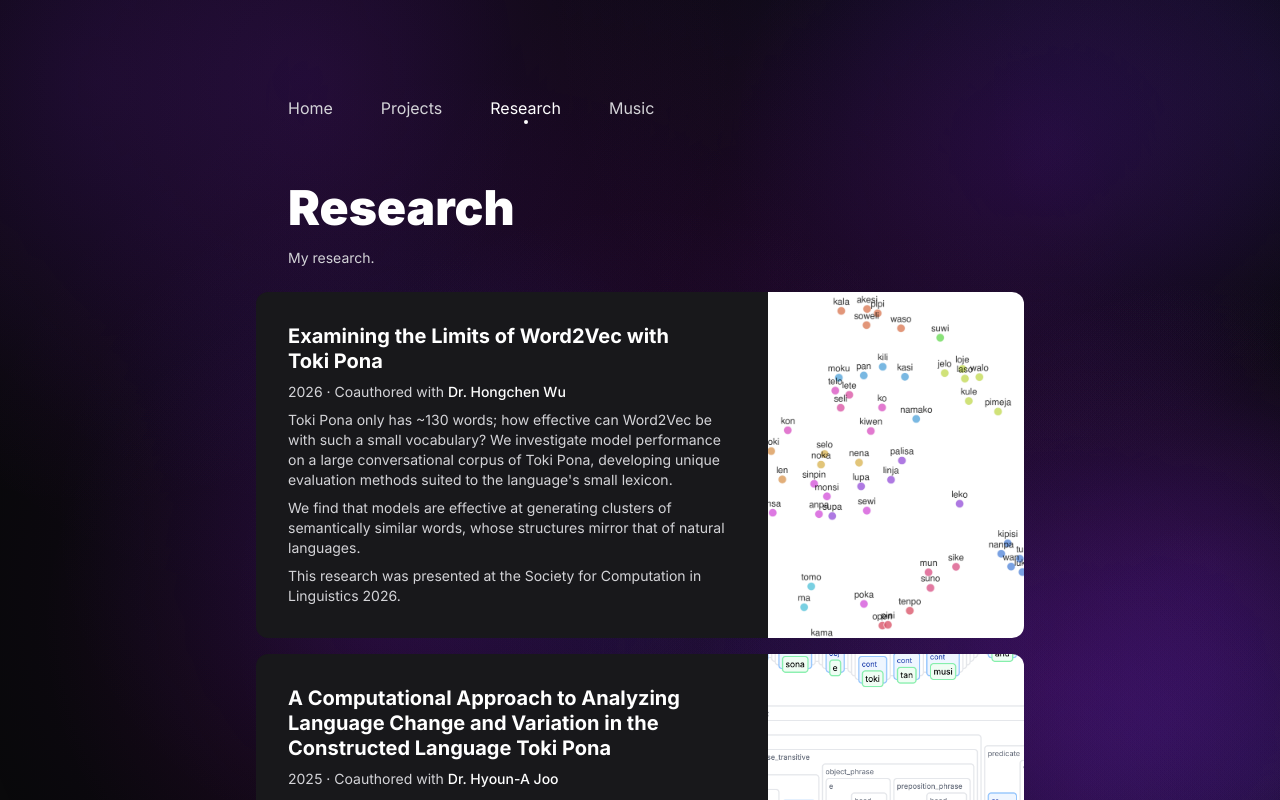
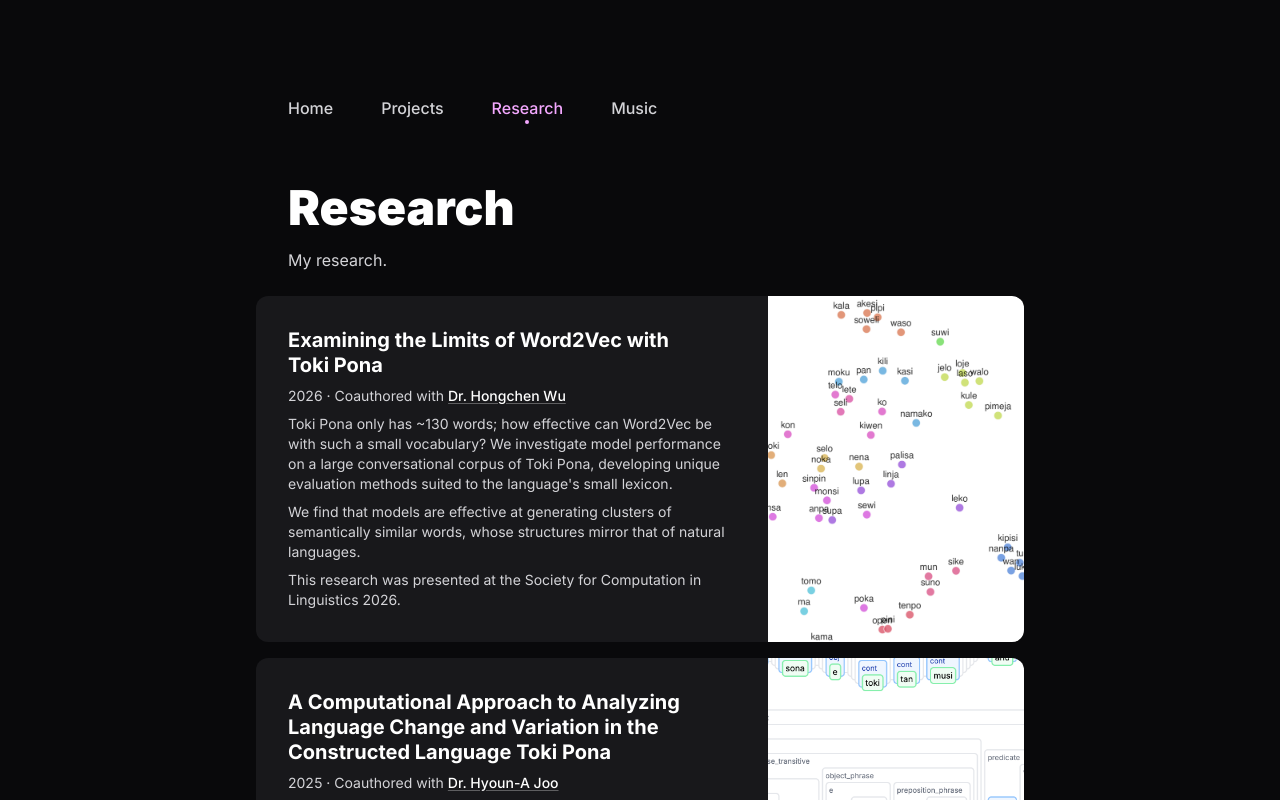
Before and after one commit to cubedhuang/portfolio, a SvelteKit app: page /research in a window 1280 px wide. Shown: the top 800 px of the page. Built offline with nearby package versions, Linux system fonts and the light colour scheme.

Commit message:
hide background effect and use accent in more places

```diff
--- a/src/app.css
+++ b/src/app.css
@@ -15,10 +15,7 @@
 
 	--color-foreground: var(--color-white);
 	--color-muted: var(--color-zinc-300);
-	--color-accent: var(--color-yellow-300);
-
-	/* spotify */
-	--color-progress: var(--color-zinc-600);
+	--color-accent: var(--color-fuchsia-300);
 
 	/* discord */
 	--color-status-online: var(--color-emerald-500);
@@ -51,9 +48,15 @@
 		scrollbar-width: thin;
 	}
 
+	* {
+		@apply outline-accent outline-offset-4;
+	}
 	*:focus-visible {
-		outline: 2px solid var(--color-foreground);
-		outline-offset: 4px;
+		@apply outline-2;
+	}
+
+	::selection {
+		@apply bg-accent text-background;
 	}
 }
 
--- a/src/routes/(home)/+page.svelte
+++ b/src/routes/(home)/+page.svelte
@@ -127,6 +127,6 @@
 	}
 
 	a {
-		@apply text-accent underline decoration-accent/30 underline-offset-2 transition hv:decoration-accent;
+		@apply font-medium text-accent underline decoration-current/30 underline-offset-2 transition hover:decoration-current;
 	}
 </style>
--- a/src/routes/(home)/SocialLink.svelte
+++ b/src/routes/(home)/SocialLink.svelte
@@ -8,7 +8,7 @@
 	aria-label={name}
 	target="_blank"
 	rel="external noopener noreferrer"
-	class="transition hover:text-muted"
+	class="transition hover:text-accent"
 >
 	<slot />
 </a>
--- a/src/routes/(home)/SpotifyInfo.svelte
+++ b/src/routes/(home)/SpotifyInfo.svelte
@@ -84,7 +84,7 @@
 					href={data.track.external_urls.spotify}
 					target="_blank"
 					rel="external noopener noreferrer"
-					class="mr-1 text-foreground font-semibold underline decoration-current/30 underline-offset-2 transition hv:decoration-current"
+					class="mr-1 text-foreground font-semibold underline decoration-current/30 underline-offset-2 transition hover:decoration-accent"
 				>
 					{data.track.name}
 				</a>
@@ -97,7 +97,7 @@
 						href={artist.external_urls.spotify}
 						target="_blank"
 						rel="external noopener noreferrer"
-						class="underline decoration-current/30 underline-offset-2 transition hv:decoration-current"
+						class="underline decoration-current/30 underline-offset-2 transition hover:decoration-accent"
 					>
 						{artist.name}</a
 					>
@@ -145,7 +145,7 @@
 <style lang="postcss">
 	.progress {
 		background: conic-gradient(
-			var(--color-progress) calc(var(--progress) * 100%),
+			var(--color-accent) calc(var(--progress) * 100%),
 			var(--color-surface-raised) 0
 		);
 	}
--- a/src/routes/+layout.svelte
+++ b/src/routes/+layout.svelte
@@ -38,7 +38,7 @@
 	const { children }: { children: Snippet } = $props();
 </script>
 
-<BackgroundEffect />
+<!-- <BackgroundEffect /> -->
 
 <nav class="wrapper mt-20 md:mt-24 text-muted">
 	<ul class="flex flex-wrap gap-x-6 sm:gap-x-12 gap-y-2">
@@ -47,7 +47,9 @@
 			<li>
 				<a
 					href={resolve(href)}
-					class="transition {active ? 'text-foreground active' : ''}"
+					class="transition font-medium {active
+						? 'text-accent active'
+						: ''}"
 				>
 					{name}
 				</a>
--- a/src/routes/research/+page.svelte
+++ b/src/routes/research/+page.svelte
@@ -21,7 +21,6 @@
 					target="_blank"
 					rel="external noopener noreferrer"
 					href="https://www.wuhongchen.com/"
-					class="text-foreground font-medium hover:underline"
 				>
 					Dr. Hongchen Wu
 				</a>
@@ -53,7 +52,6 @@
 					target="_blank"
 					rel="external noopener noreferrer"
 					href="https://modlangs.gatech.edu/people/person/joohyouna"
-					class="text-foreground font-medium hover:underline"
 				>
 					Dr. Hyoun-A Joo
 				</a>
@@ -65,7 +63,6 @@
 					target="_blank"
 					rel="external noopener noreferrer"
 					href="https://nasin.nimi.li"
-					class="text-foreground font-medium hover:underline"
 				>
 					Toki Pona parser
 				</a> to analyze changes in syntactic positions of content words over
@@ -90,4 +87,8 @@
 	p:not(h1 + p) {
 		@apply text-muted text-sm;
 	}
+
+	a {
+		@apply text-foreground font-medium underline decoration-current/30 underline-offset-2 transition hover:decoration-accent;
+	}
 </style>
--- a/src/routes/research/Research.svelte
+++ b/src/routes/research/Research.svelte
@@ -11,7 +11,7 @@
 				{href}
 				target="_blank"
 				rel="external noopener noreferrer"
-				class="hover:text-muted transition"
+				class="underline decoration-transparent underline-offset-2 transition hover:decoration-accent"
 			>
 				{name}
 			</a>
```
